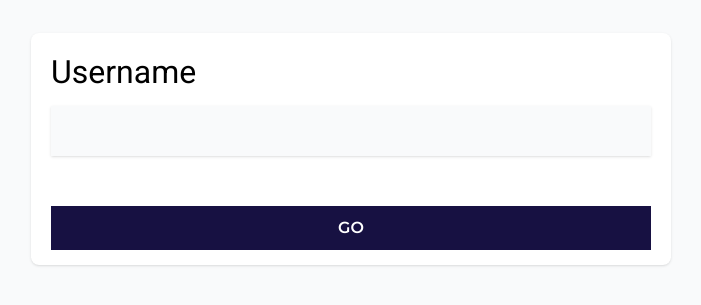
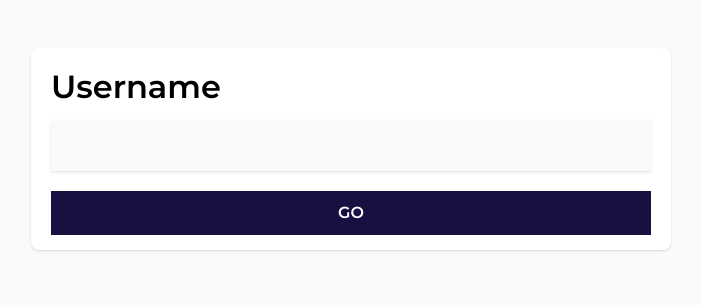
Before and after one commit to Uvacoder/bookSearcher, a Nuxt app: page /auth in a window 1280 px wide. Shown: the part 251-556 px from the top of the page, without its empty margins (289-990 px from the left). Built offline with nearby package versions, Linux system fonts and the light colour scheme.

Commit message:
tailwind new clases

```diff
--- a/assets/app.css
+++ b/assets/app.css
@@ -1,5 +1,5 @@
 @import url('https://fonts.googleapis.com/css2?family=Inter:wght@400;500;600&family=Montserrat:ital,wght@0,600;1,500&family=Roboto:wght@400;700&display=swap');
 
 *{
-  font-family: 'Roboto', 'Montserrat','Inter','sans-serif';
+  font-family: 'Montserrat','sans-serif';
 }
--- a/assets/tailwind.css
+++ b/assets/tailwind.css
@@ -15,7 +15,7 @@
     @apply bg-gray-50 placeholder:text-[1.12em] text-[1.12em] py-[13px] px-[12px] text-white border border-border_primary placeholder:text-text_secondary focus:ring-offset-1 focus:ring-2 focus:ring-primary
 }
 .error_message{
-    @apply text-[#FF734A] h-[30px]
+    @apply text-[#FF734A]
 }
 .error_input{
     @apply border-[#FF734A] focus:ring-[#FF734A]
```
